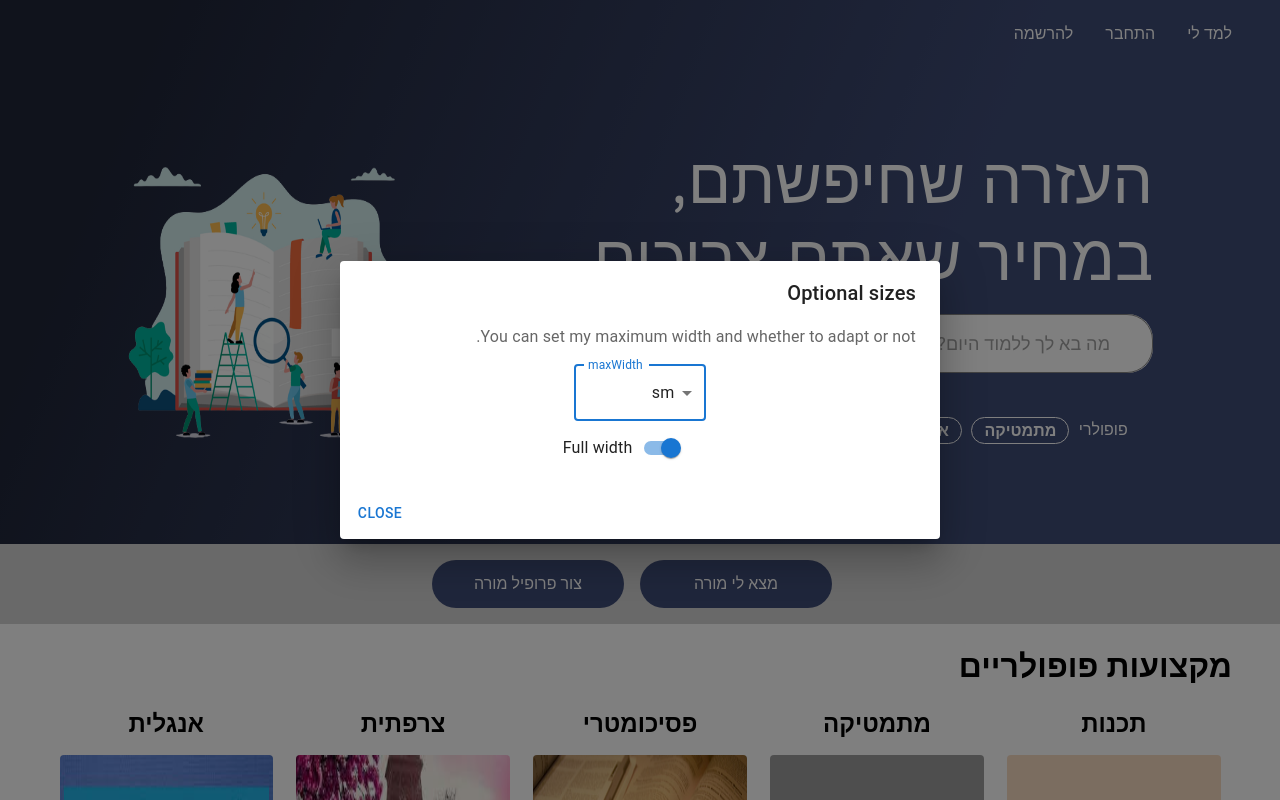
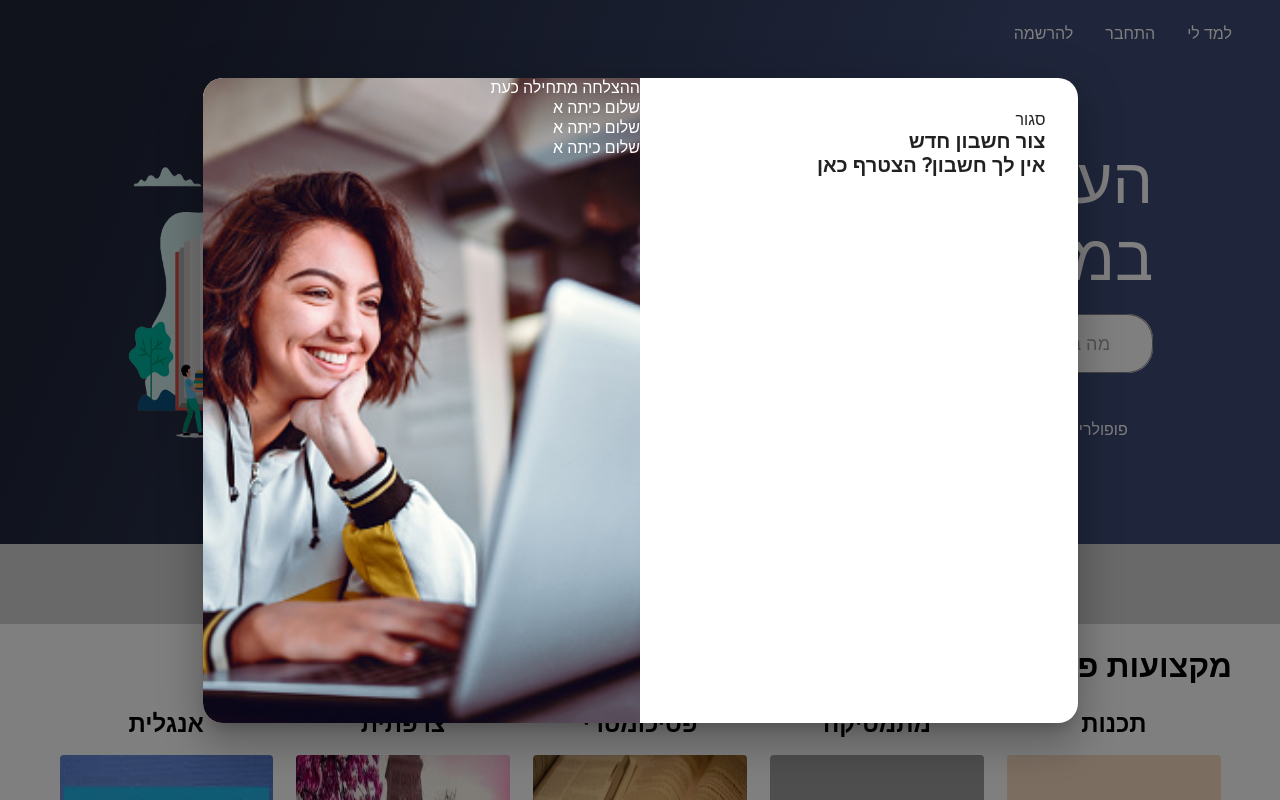
Before and after one commit to KseniyaTim/findTutor-client, a React (Vite) app: page /home in a window 1280 px wide. Both pictures are taken after a click on the element "למד לי". Shown: the top 800 px of the page. Built offline with nearby package versions, Linux system fonts and the light colour scheme; grey boxes are pictures that could not be loaded.

Commit message:
starting login popup

```diff
--- a/src/Components/Landing/LandingLoginPoup/LandingLoginPoup.style.ts
+++ b/src/Components/Landing/LandingLoginPoup/LandingLoginPoup.style.ts
@@ -0,0 +1,27 @@
+import { Grid } from "@mui/material";
+import { styled } from "@mui/material/styles";
+
+import learningStudent from "../../../assets/images/login/learningStudent.jpg";
+
+export const ContainerGrid = styled(Grid)({
+    height: '100%'
+});
+
+export const RightGrid = styled(Grid)({
+    paddingRight: '2rem',
+    paddingTop: '2rem'
+});
+
+
+export const RightMainTitle = styled('div')({
+    fontSize: '1.25rem',
+    fontWeight: '700',
+});
+
+
+export const LearningStudent = styled('div')({
+    backgroundSize: 'cover',
+    backgroundPosition: 'center',
+    backgroundImage: `url(${learningStudent})`,
+    height: '100%'
+});
--- a/src/Components/Landing/LandingLoginPoup/LandingLoginPoup.tsx
+++ b/src/Components/Landing/LandingLoginPoup/LandingLoginPoup.tsx
@@ -1,93 +1,54 @@
-import Box from '@mui/material/Box';
-import Button from '@mui/material/Button';
-import Dialog, { DialogProps } from '@mui/material/Dialog';
-import DialogActions from '@mui/material/DialogActions';
-import DialogContent from '@mui/material/DialogContent';
-import DialogContentText from '@mui/material/DialogContentText';
-import DialogTitle from '@mui/material/DialogTitle';
-import FormControl from '@mui/material/FormControl';
-import FormControlLabel from '@mui/material/FormControlLabel';
-import InputLabel from '@mui/material/InputLabel';
-import MenuItem from '@mui/material/MenuItem';
-import Select, { SelectChangeEvent } from '@mui/material/Select';
-import Switch from '@mui/material/Switch';
+;
+import Dialog from '@mui/material/Dialog'
+
+import * as S from './LandingLoginPoup.style'
 import { FC, useState } from 'react';
 import { ILandingLoginPopup } from './ILandingLoginPopup';
+import { Grid } from '@mui/material';
 
-const LandingLoginPopup: FC<ILandingLoginPopup> = ({ isLoginPopupOpen,setIsLoginPopupOpen }) => {
-    const [fullWidth, setFullWidth] = useState(true);
-    const [maxWidth, setMaxWidth] = useState<DialogProps['maxWidth']>('sm');
+
+import './x.css'
+
+
+const LandingLoginPopup: FC<ILandingLoginPopup> = ({ isLoginPopupOpen, setIsLoginPopupOpen }) => {
 
     const handleClose = () => {
         setIsLoginPopupOpen(false);
     };
 
-    const handleMaxWidthChange = (event: SelectChangeEvent<typeof maxWidth>) => {
-        setMaxWidth(
-            // @ts-expect-error autofill of arbitrary value is not handled.
-            event.target.value,
-        );
-    };
-
-    const handleFullWidthChange = (event: React.ChangeEvent<HTMLInputElement>) => {
-        setFullWidth(event.target.checked);
-    };
-
     return (
         <>
             <Dialog
-                fullWidth={fullWidth}
-                maxWidth={maxWidth}
                 open={isLoginPopupOpen}
+                fullWidth
                 onClose={handleClose}
+                PaperProps={{
+                    sx: {
+                        maxWidth: '875px',
+                        height: '645px',
+                        borderRadius: '20px',
+                        maxHeight: '645px',
+                    }
+                }}
             >
-                <DialogTitle>Optional sizes</DialogTitle>
-                <DialogContent>
-                    <DialogContentText>
-                        You can set my maximum width and whether to adapt or not.
-                    </DialogContentText>
-                    <Box
-                        noValidate
-                        component="form"
-                        sx={{
-                            display: 'flex',
-                            flexDirection: 'column',
-                            m: 'auto',
-                            width: 'fit-content',
-                        }}
-                    >
-                        <FormControl sx={{ mt: 2, minWidth: 120 }}>
-                            <InputLabel htmlFor="max-width">maxWidth</InputLabel>
-                            <Select
-                                autoFocus
-                                value={maxWidth}
-                                onChange={handleMaxWidthChange}
-                                label="maxWidth"
-                                inputProps={{
-                                    name: 'max-width',
-                                    id: 'max-width',
-                                }}
-                            >
-                                <MenuItem value={false as any}>false</MenuItem>
-                                <MenuItem value="xs">xs</MenuItem>
-                                <MenuItem value="sm">sm</MenuItem>
-                                <MenuItem value="md">md</MenuItem>
-                                <MenuItem value="lg">lg</MenuItem>
-                                <MenuItem value="xl">xl</MenuItem>
-                            </Select>
-                        </FormControl>
-                        <FormControlLabel
-                            sx={{ mt: 1 }}
-                            control={
-                                <Switch checked={fullWidth} onChange={handleFullWidthChange} />
-                            }
-                            label="Full width"
-                        />
-                    </Box>
-                </DialogContent>
-                <DialogActions>
-                    <Button onClick={handleClose}>Close</Button>
-                </DialogActions>
+                <S.ContainerGrid container>
+                    <S.RightGrid item xs={6}>
+                        <div onClick={handleClose}>סגור</div>
+                        <S.RightMainTitle>צור חשבון חדש</S.RightMainTitle>
+                        <S.RightMainTitle>אין לך חשבון? הצטרף כאן</S.RightMainTitle>
+                    </S.RightGrid>
+                    <Grid item xs={6}>
+                        <S.LearningStudent>
+                            <div className="main-title">ההצלחה מתחילה כעת</div>
+                            <div className="subtitles">
+                                <div >שלום כיתה א</div>
+                                <div >שלום כיתה א</div>
+                                <div >שלום כיתה א</div>
+
+                            </div>
+                        </S.LearningStudent>
+                    </Grid>
+                </S.ContainerGrid>
             </Dialog>
         </>
     );
--- /dev/null
+++ b/src/Components/Landing/LandingLoginPoup/x.css
@@ -0,0 +1,18 @@
+.my-component {
+    background-size: cover;
+    background-position: center;
+    /* Add any additional styling for the component */
+  }
+
+  .main-title {
+    color: white
+  }
+
+  .subtitles {
+    color: white
+
+  }
+
+  .subtitles h2 {
+    /* Add styling for the individual subtitles */
+  }
```
Also changed, not shown: src/assets/images/login/learningStudent.jpg (added).
